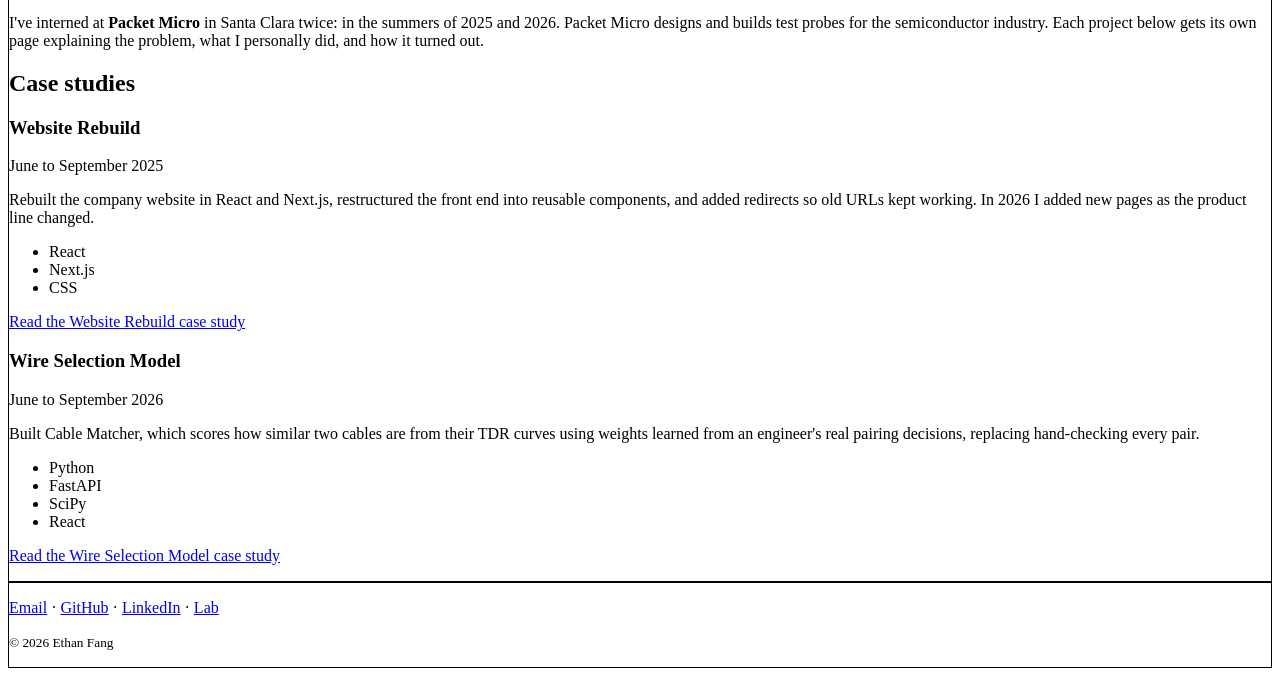
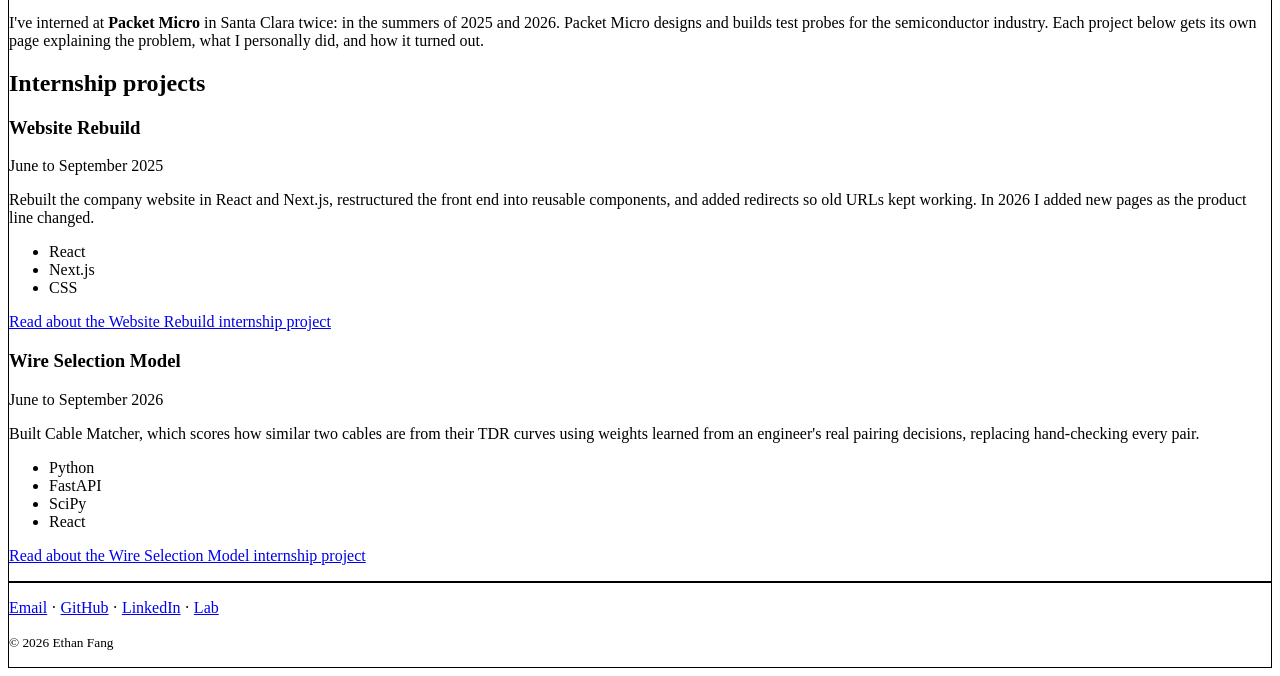
Before and after one commit to efang5/portfolio, a plain HTML site: page work.html in a window 1280 px wide. Shown: the part 251-927 px from the top of the page. Drawn offline with Linux system fonts and the light colour scheme.

Commit message:
internship instead of case study

```diff
--- a/work.html
+++ b/work.html
@@ -30,7 +30,7 @@
     <p>I've interned at <strong>Packet Micro</strong> in Santa Clara twice: in the summers of 2025 and 2026. Packet Micro designs and builds test probes for the semiconductor industry. Each project below gets its own page explaining the problem, what I personally did, and how it turned out.</p>
 
     <section aria-labelledby="case-studies-heading">
-      <h2 id="case-studies-heading">Case studies</h2>
+      <h2 id="case-studies-heading">Internship projects</h2>
 
       <article>
         <h3>Website Rebuild</h3>
@@ -41,7 +41,7 @@
           <li>Next.js</li>
           <li>CSS</li>
         </ul>
-        <p><a href="work/website-rebuild.html">Read the Website Rebuild case study</a></p>
+        <p><a href="work/website-rebuild.html">Read about the Website Rebuild internship project</a></p>
       </article>
 
       <article>
@@ -54,7 +54,7 @@
           <li>SciPy</li>
           <li>React</li>
         </ul>
-        <p><a href="work/wire-selection.html">Read the Wire Selection Model case study</a></p>
+        <p><a href="work/wire-selection.html">Read about the Wire Selection Model internship project</a></p>
       </article>
     </section>
   </main>
```
Also changed, not shown: work/website-rebuild.html (+1 -1 lines), work/wire-selection.html (+1 -1 lines).
